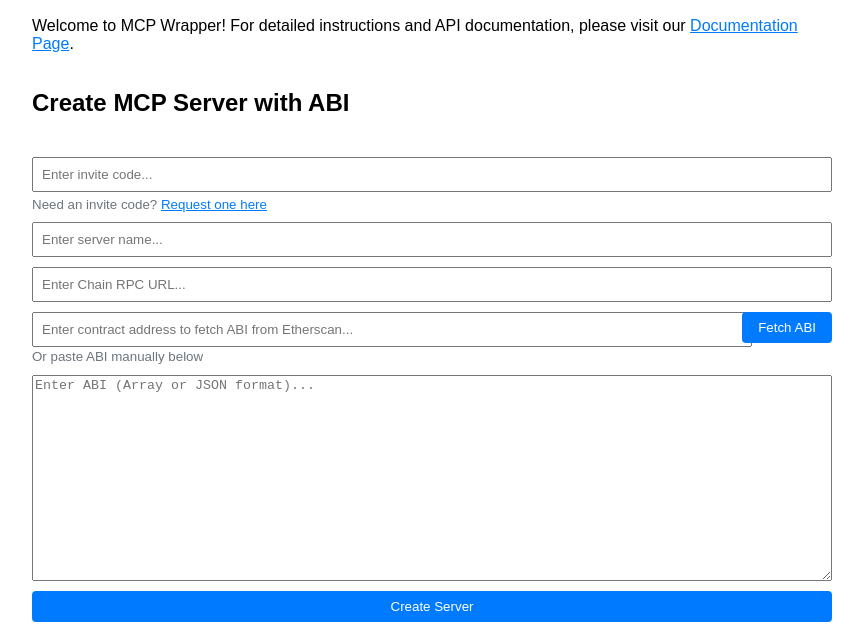
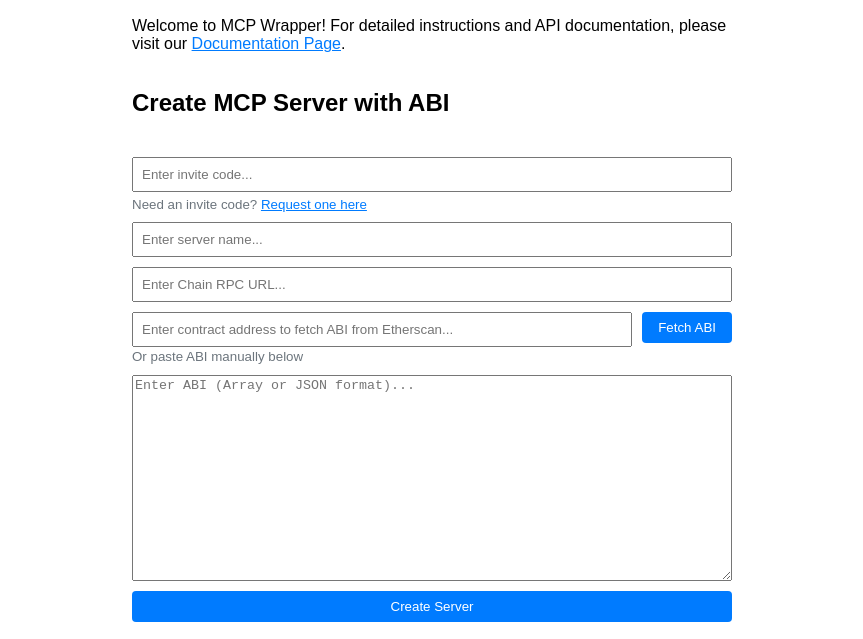
Before and after one commit to cipher-flow/mcp-wrapper, a website: page public/index.html in a window 1280 px wide. Shown: the part 159-798 px from the top of the page, without its empty margins (208-1071 px from the left). Drawn offline with Linux system fonts and the light colour scheme.

Commit message:
style: improve style

```diff
--- a/public/index.html
+++ b/public/index.html
@@ -7,7 +7,7 @@
     <style>
         body {
             font-family: Arial, sans-serif;
-            max-width: 800px;
+            max-width: 600px;
             margin: 0 auto;
             padding: 20px;
         }
@@ -76,7 +76,7 @@
             </div>
             <input type="text" id="serverNameInput" placeholder="Enter server name..." required>
             <input type="text" id="chainRpcUrlInput" placeholder="Enter Chain RPC URL..." required>
-            <div style="display: flex; gap: 10px; align-items: flex-start;">
+            <div style="display: flex; gap: 30px; align-items: flex-start;">
                 <div style="flex: 1;">
                     <input type="text" id="contractAddressInput" placeholder="Enter contract address to fetch ABI from Etherscan..." style="width: 100%;">
                     <small style="color: #6c757d;">Or paste ABI manually below</small>
```
